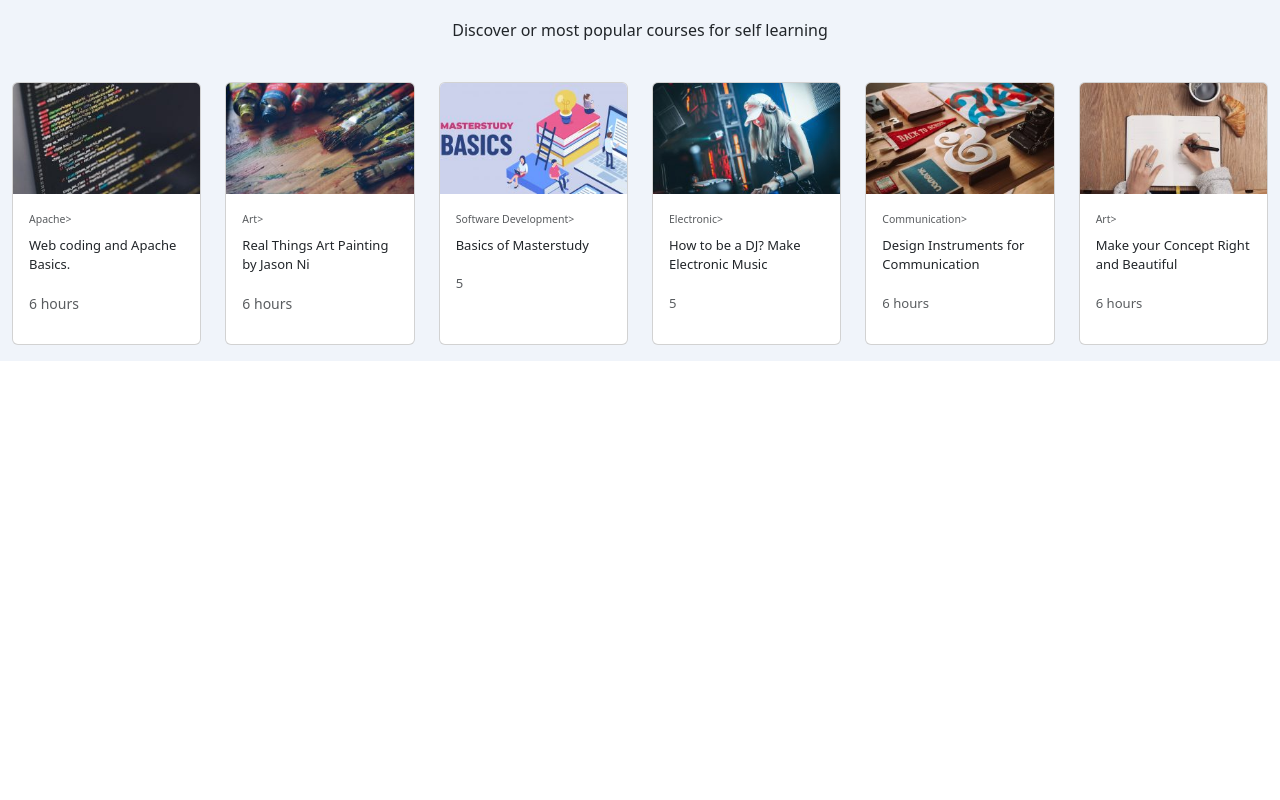
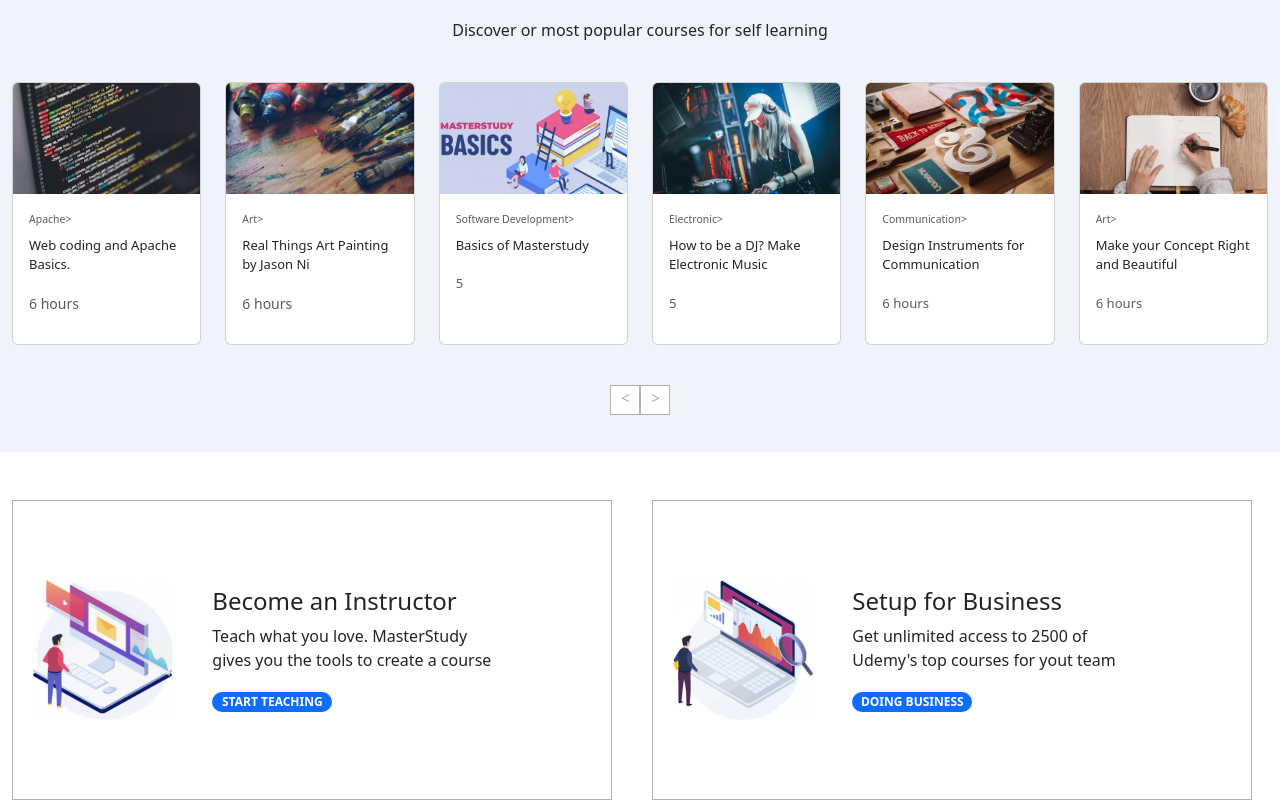
Before and after one commit to Fabio-Marzano/proj-html-vuejs, a Vue app in the folder proj-html-vuejs/: page / in a window 1280 px wide. Shown: the part 2968-3768 px from the top of the page. Before the commit the page ends 3329 px from the top, so only its background shows below. Built offline with nearby package versions, Linux system fonts and the light colour scheme; some icons are missing.

Commit message:
[UPD] add-cards-become-instructor-and-setup-business

```diff
--- a/proj-html-vuejs/src/components/AppHeader.vue
+++ b/proj-html-vuejs/src/components/AppHeader.vue
@@ -314,7 +314,7 @@
           <div class="content-box mr-2"><button type="button" class="btn btn-primary ml-100">SUBSCRIBE</button></div>
         </div>
       </div>
-      <div class="container-fluid bg-container">
+      <div class="container-fluid bg-container container-h">
         <div class="row">
           <div class="col-12">
             <h3 class="text-center mt-5 f-size">Popular Courses</h3>
@@ -383,6 +383,45 @@
 </div>
           </div>
         </div>
+        <div class="row mt-4">
+          <div class="col-12 d-center">
+            <div class="box">
+              <p class="ml-10 tg"><</p>
+            </div>
+            <div class="box">
+              <p class="ml-10 tg">></p>
+            </div>
+          </div>
+        </div>
+      </div>
+      <div class="container-fluid">
+        <div class="row mt-5">
+          <div class="col-6">
+            <div class="box-white head d-center">
+              <div class="col-4">
+                <img class="img-4 ml-20" src="../assets/Img/image_box_1-221x231.png">
+              </div>
+              <div class="col-8">
+                <h4>Become an Instructor</h4>
+                <p class="w-70">Teach what you love. MasterStudy gives you the tools to create a course</p>
+                <span class="badge rounded-pill text-bg-primary bb">START TEACHING</span>
+              </div>
+            </div>
+          </div>
+          <div class="col-6">
+            <div class="box-white head d-center">
+              <div class="col-4">
+                <img class="img-4 ml-20" src="../assets/Img/image_box_2-234x231.png">
+              </div>
+              <div class="col-8">
+                <h4>Setup for Business</h4>
+                <p class="w-70">Get unlimited access to 2500 of Udemy's top courses for yout team</p>
+                <span class="badge rounded-pill text-bg-primary bb">DOING BUSINESS</span>
+
+              </div>
+            </div>
+          </div>
+        </div>
       </div>
     </main>
   </div>
--- a/proj-html-vuejs/src/style.css
+++ b/proj-html-vuejs/src/style.css
@@ -42,6 +42,11 @@
     height: 300px;
 }
 
+.img-4 {
+    width: 140px;
+    height: 140px;
+}
+
 .br {
     border-radius: 50%;
 }
@@ -65,6 +70,11 @@
     width: 90px;
     height: 15px;
 
+}
+
+.bb {
+    height: 20px;
+    width: 120px;
 }
 
 .text-grey {
@@ -129,6 +139,10 @@
     margin-left: 20px;
 }
 
+.ml-10 {
+    margin-left: 10px;
+}
+
 .mr-20 {
     margin-right: 30px;
 }
@@ -153,6 +167,10 @@
     background-color: #f0f4fa;
 }
 
+.container-h {
+
+    height: 530px;
+}
 .bg-grey {
     background-color: #d1d1d1;
 }
@@ -205,3 +223,30 @@
     height: 37px;
     border: 1px solid black;
 }
+
+.box {
+
+    background-color: white;
+    width: 30px;
+    height: 30px;
+    border: 1px solid rgb(180, 176, 176);
+
+
+}
+
+.box-white {
+    background-color: white;
+    border: 1px solid rgb(180, 176, 176);
+    width: 600px;
+    height: 300px;
+}
+
+.d-center {
+    display: flex;
+    align-items: center;
+    justify-content: center;
+}
+
+.tg {
+    color: rgb(180, 176, 176);
+}
```
